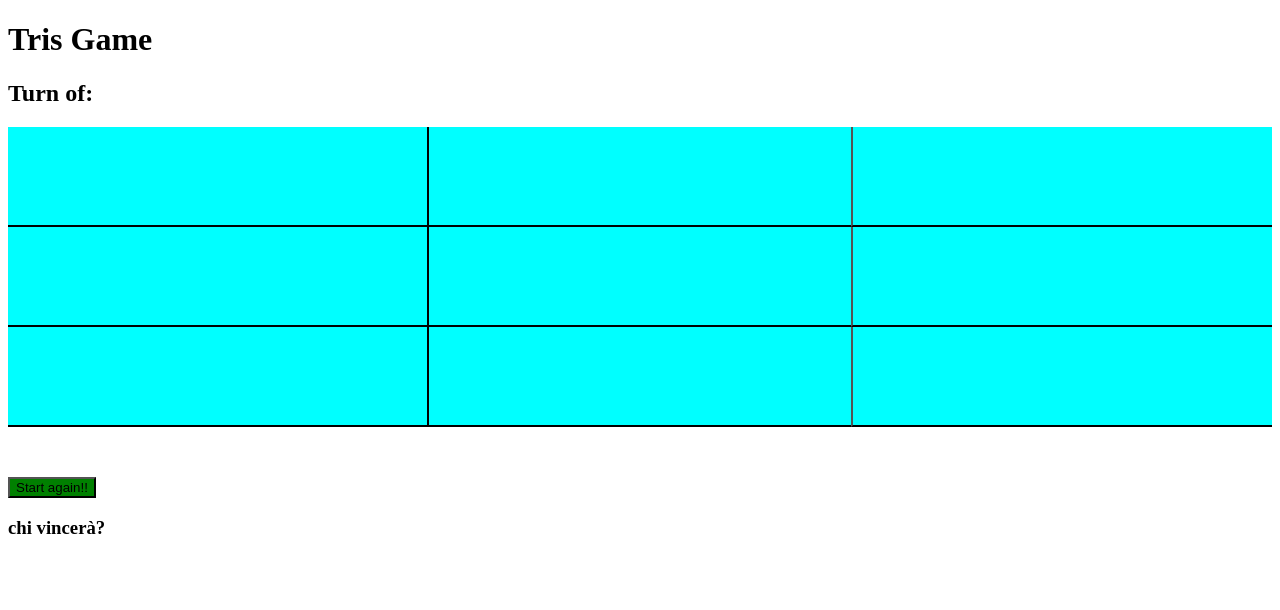
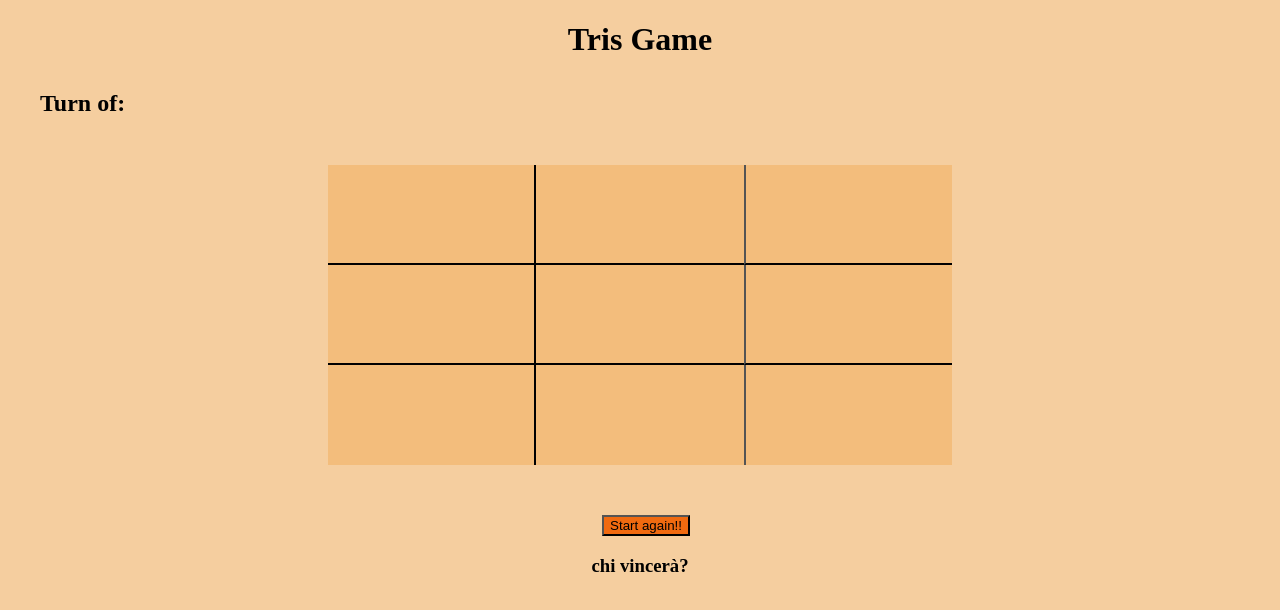
Before and after one commit to sofiiiaaa/tris, a plain HTML site: page index.html in a window 1280 px wide. Drawn offline with Linux system fonts and the light colour scheme.

Commit message:
aggiunto css

```diff
--- a/index.css
+++ b/index.css
@@ -1,11 +1,29 @@
+body{
+    background-color: rgb(245, 206, 159);
+}
+
+
+h1{
+    text-align: center;
+}
+
+h2{
+    margin: 2rem 0 3rem 2rem;
+}
+
+h3{
+    text-align: center;
+}
+
 #griglia-di-tris{
     display:grid;
     grid-template-columns: 1fr 1fr 1fr;
+    margin: 0 20rem;
 }
 
 #griglia-di-tris .button{
     height:100px;
-    background-color: aqua;
+    background-color: rgb(243, 189, 124);
 }
 
 button#btn-1,
@@ -30,7 +48,17 @@ button#btn-9{
     border-right:none;
 }
 
+button#btn-7,
+button#btn-8,
+button#btn-9{
+    border-bottom:none;
+}
+
+
+
 button#start-again{
+    /* text-align: center; */
     margin-top:50px;
-    background-color: green;
+    margin-left:47%;
+    background-color: rgb(240, 106, 16);
 }
```
